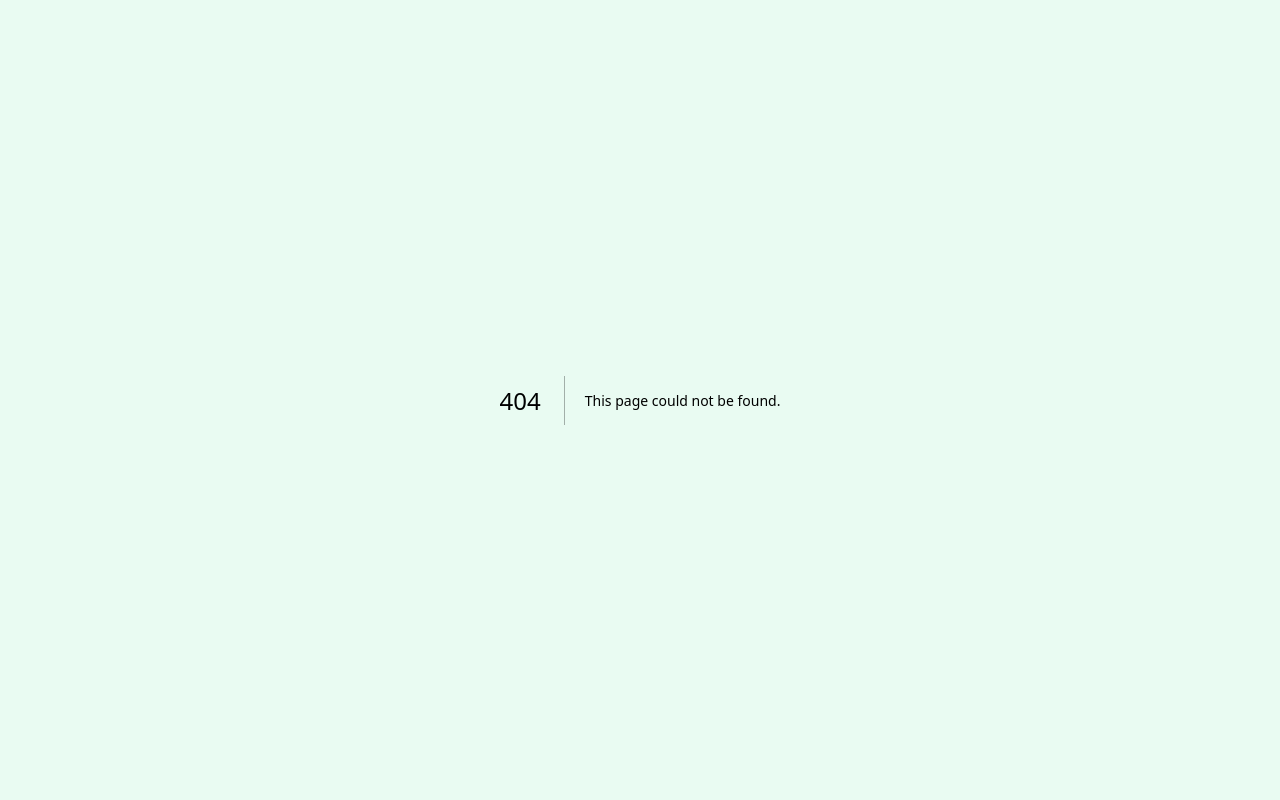
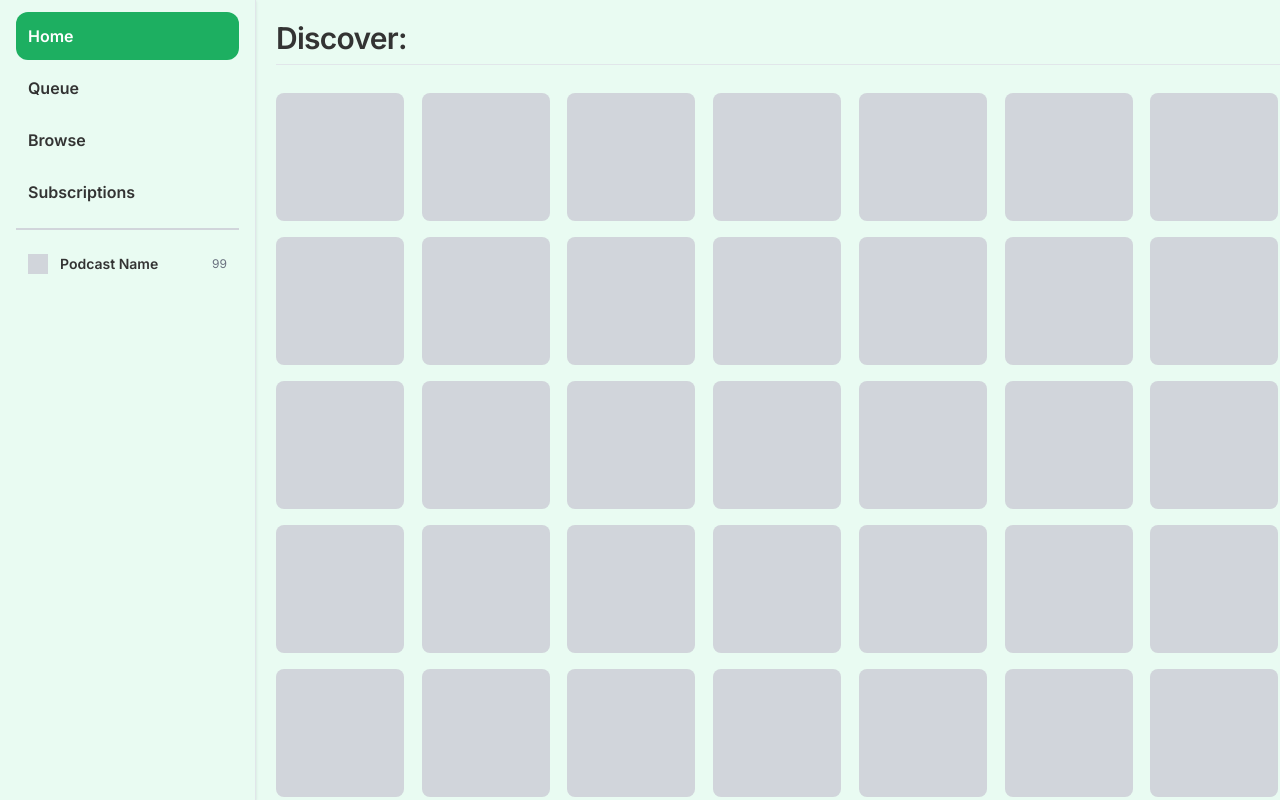
Before and after one commit to abdelkd/podquest, a Next.js app: page /hub in a window 1280 px wide. Before the commit this address had no page. Built offline with nearby package versions, Linux system fonts and the light colour scheme.

Commit message:
feat: work on home page

```diff
--- /dev/null
+++ b/app/(webapp)/hub/page.tsx
@@ -0,0 +1,25 @@
+
+function PodcastGridItem() {
+    return <div className="size-32 bg-gray-300 rounded-lg">
+
+    </div>
+}
+
+function PodcastGrid() {
+    const arr = Array(99).fill(null).map((_, i) => i+1)
+    return <div className="grid grid-cols-fluid gap-4 auto-cols-min pt-7">
+        {arr.map(i => <PodcastGridItem key={i} />)}
+    </div>
+}
+
+export default function Page() {
+    return <section className="w-full h-screen flex-grow pt-5 pb-8 pl-5 overflow-y-scroll">
+        <div className="">
+          <h2 className="scroll-m-20 border-b pb-2 text-3xl  font-semibold tracking-tight first:mt-0">
+            Discover:
+          </h2>
+
+          <PodcastGrid />
+        </div>
+    </section>
+}
--- /dev/null
+++ b/app/(webapp)/layout.tsx
@@ -0,0 +1,12 @@
+import SideNav from "@/components/side-nav"
+
+interface WebAppLayoutProps {
+    children: React.ReactNode
+}
+
+export default function WebAppLayout({ children }: WebAppLayoutProps) {
+    return <main className="w-full h-screen flex">
+        <SideNav />
+        {children}
+    </main>
+}
--- /dev/null
+++ b/components/side-nav.tsx
@@ -0,0 +1,70 @@
+'use client'
+
+import { links } from "@/lib/links";
+import clsx from "clsx";
+
+import Link from "next/link"
+import { usePathname } from "next/navigation"
+
+interface NavItemProps {
+  label: string
+  href: string
+}
+
+interface PodcastItemProps {
+  imgUrl: string
+  label: string
+  href: string
+}
+
+function NavItem({ label, href }: NavItemProps) {
+  const isActive = usePathname() === href;
+  const itemStyles = clsx('p-3 rounded-xl', {
+    'bg-primary text-primary-foreground': isActive,
+    'hover:bg-accent': !isActive
+  })
+
+    return <Link href={href}>
+    <li className={itemStyles}>
+      <p className="font-semibold">{label}</p>
+    </li>
+  </Link>
+}
+
+function PodcastItem({ imgUrl, href, label }: PodcastItemProps) {
+  const isActive = usePathname() === href;
+  const itemStyles = clsx('p-3 flex items-center rounded-xl', {
+    'bg-primary text-primary-foreground': isActive,
+    'hover:bg-accent': !isActive
+  })
+
+  return <Link href={href}>
+    <li className={itemStyles}>
+      <div className="w-5 h-5 bg-gray-300 mr-3" />
+      <p className="text-sm font-semibold">Podcast Name</p>
+      <p className="ml-auto text-xs text-gray-500">99</p>
+    </li>
+  </Link>
+
+}
+
+function SideNav() {
+  // TODO: make mobile friendly menu
+  return <div className="h-full hidden sm:block sm:min-w-64 pt-3 border-r border-border shadow">
+      <div className="w-full h-full px-4 flex flex-col gap-3">
+        {/* Navigations */}
+        <ul className="space-y-1 flex flex-col">
+          {links.map(link => <NavItem key={link.href} {...link} />)}
+        </ul>
+
+        <div className="h-0.5 border border-gray-300 w-full" />
+
+        {/* Podcasts */}
+        <ul className="space-y-1 flex flex-col">
+          <PodcastItem label="" imgUrl="" href="" />
+        </ul>
+      </div>
+  </div>
+}
+
+export default SideNav
--- /dev/null
+++ b/lib/links.ts
@@ -0,0 +1,19 @@
+
+type Link = {
+    href: string,
+    label: string,
+}
+
+const createLink = (href: string, label: string): Link => {
+    return {
+        href,
+        label,
+    }
+}
+
+export const links: Link[] = [
+    createLink('/hub', 'Home'),
+    createLink('/queue', 'Queue'),
+    createLink('/browse', 'Browse'),
+    createLink('/subsciptions', 'Subscriptions'),
+]
--- a/tailwind.config.ts
+++ b/tailwind.config.ts
@@ -19,6 +19,9 @@ const config = {
       },
     },
     extend: {
+      gridTemplateColumns: {
+        'fluid': 'repeat(auto-fit, minmax(8rem, 1fr))'
+      },
       fontFamily: {
         sans: ["var(--font-sans)", ...fontFamily.sans],
       },
```
